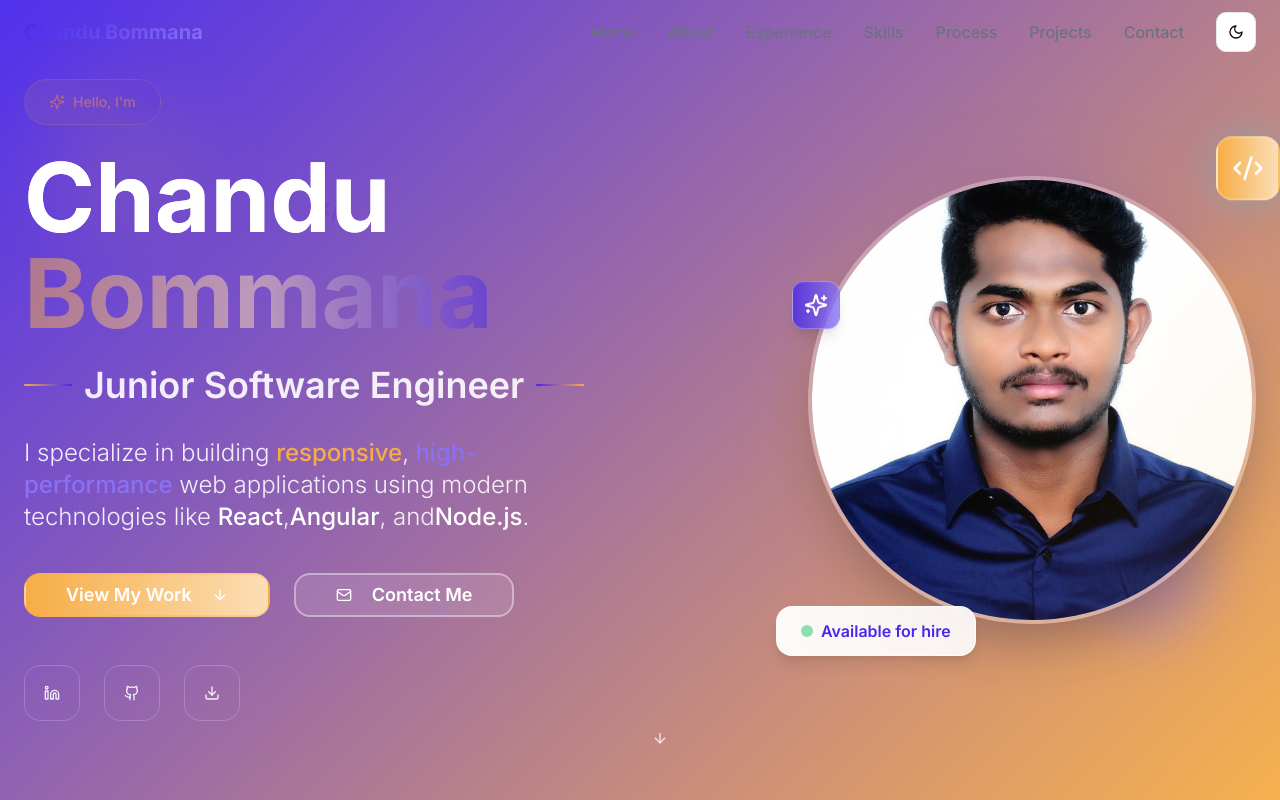
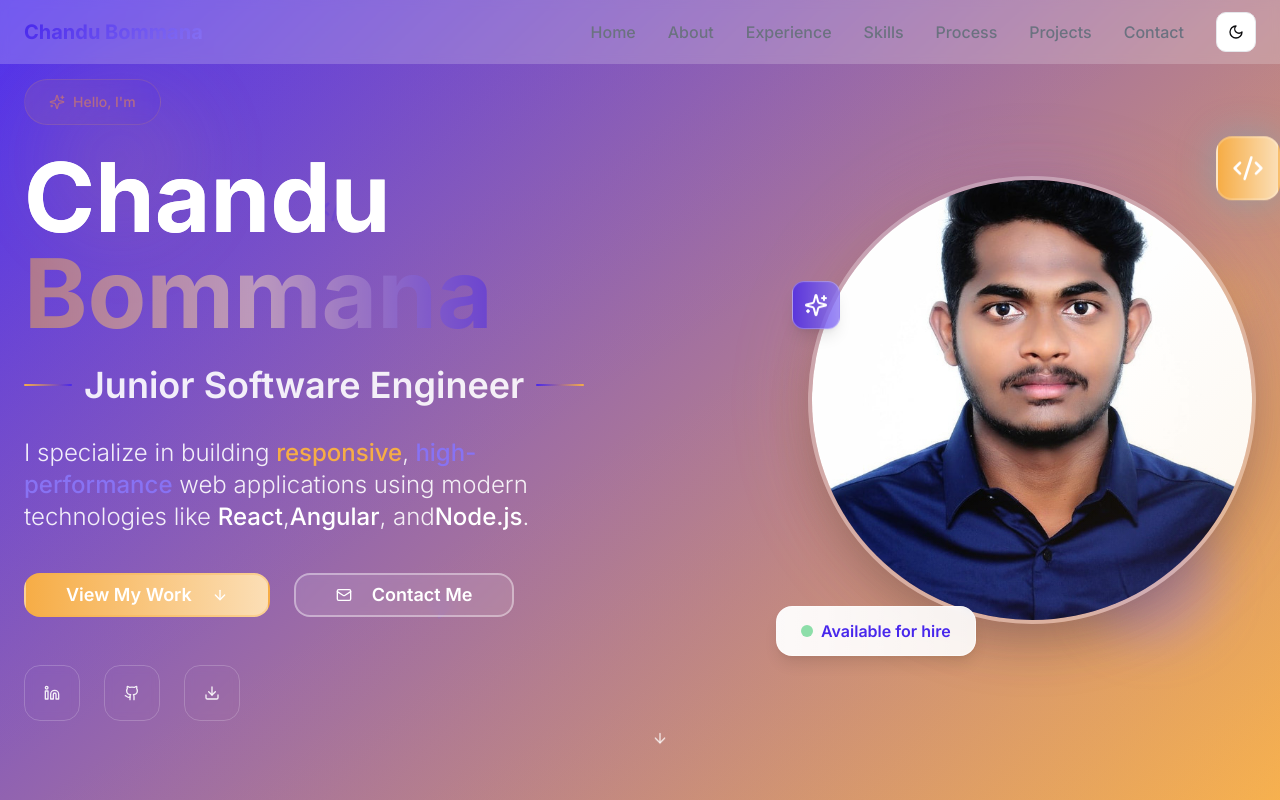
Before and after one commit to chandubommana/chanduPortfolio, a React (Vite) app: page / in a window 1280 px wide. Shown: the top 800 px of the page. Built offline with nearby package versions, Linux system fonts and the light colour scheme; the HTML template or start-up script is replaced by a standard one.

Commit message:
Fix header color merge

```diff
--- a/src/components/navigation.tsx
+++ b/src/components/navigation.tsx
@@ -38,8 +38,8 @@ export function Navigation() {
     <nav
       className={`fixed top-0 w-full z-50 transition-smooth ${
         isScrolled
-          ? "bg-background/80 backdrop-blur-lg border-b border-border shadow-sm"
-          : "bg-transparent"
+          ? "bg-background/90 backdrop-blur-lg border-b border-border shadow-sm"
+          : "bg-background/20 backdrop-blur-sm"
       }`}
     >
       <div className="container mx-auto px-6">
```
